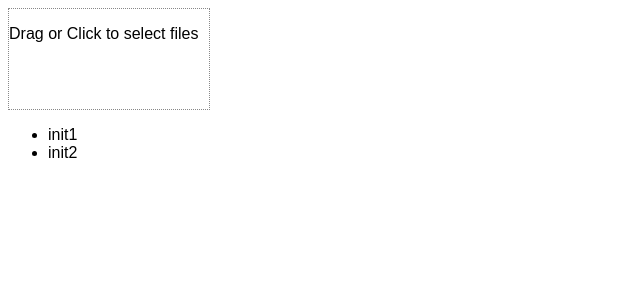
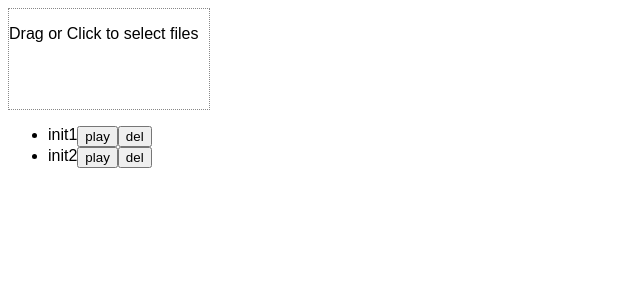
Before and after one commit to KiichiroNakamura/useContext-list, a React (Create React App) app: page / in a window 1280 px wide. Shown: the top 300 px of the page, without its empty margins (0-640 px from the left). Built offline with nearby package versions, Linux system fonts and the light colour scheme.

Commit message:
202109271625 DropZoneのファイルリストの取得OK

```diff
--- a/src/components/FirstList.jsx
+++ b/src/components/FirstList.jsx
@@ -23,7 +23,13 @@ export const FirstList = () => {
       <button onClick={addItem}>add</button> */}
       <ul>
         {listVal.map((list, index) => {
-          return <li key={index}>{list}</li>;
+          return (
+            <div style={{ display: "flex" }}>
+              <li key={index}>{list}</li>
+              <button>play</button>
+              <button>del</button>
+            </div>
+          );
         })}
       </ul>
     </div>
```
